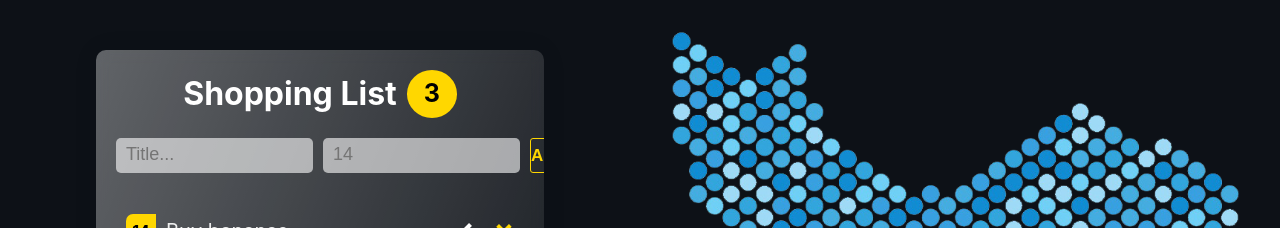
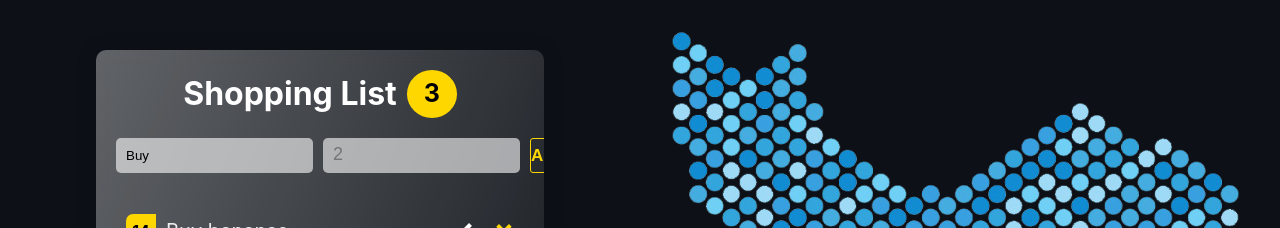
Before and after one commit to Akbar1007/Grocery-Shopping-List, a React (Vite) app: page / in a window 1280 px wide. Shown: the top 228 px of the page. Built offline with nearby package versions, Linux system fonts and the light colour scheme.

Commit message:
Add form

```diff
--- a/src/components/ShoppingAddForm.jsx
+++ b/src/components/ShoppingAddForm.jsx
@@ -1,11 +1,53 @@
-const ShoppingAddForm = () => {
-	return (
-		<div className='form'>
-			<input type='text' className='title' placeholder='Title...' />
-			<input type='number' className='number' placeholder='14' />
-			<button>Add</button>
-		</div>
-	)
+import React from 'react'
+
+class ShoppingAddForm extends React.Component {
+	constructor(props) {
+		super(props)
+		this.state = {
+			title: 'Buy',
+			number: '',
+		}
+	}
+
+	onChange = e => {
+		this.setState({
+			[e.target.name]: e.target.value,
+		})
+	}
+
+	onAdd = () => {
+		const data = {
+			title: this.state.title,
+			number: this.state.number,
+		}
+		console.log(data)
+	}
+
+	render() {
+		const { title, number } = this.state
+
+		return (
+			<div className='form'>
+				<input
+					type='text'
+					className='title'
+					placeholder='Title...'
+					name='title'
+					onChange={this.onChange}
+					value={title}
+				/>
+				<input
+					type='number'
+					className='number'
+					placeholder='2'
+					name='number'
+					onChange={this.onChange}
+					value={number}
+				/>
+				<button onClick={this.onAdd}>Add</button>
+			</div>
+		)
+	}
 }
 
 export default ShoppingAddForm
```
